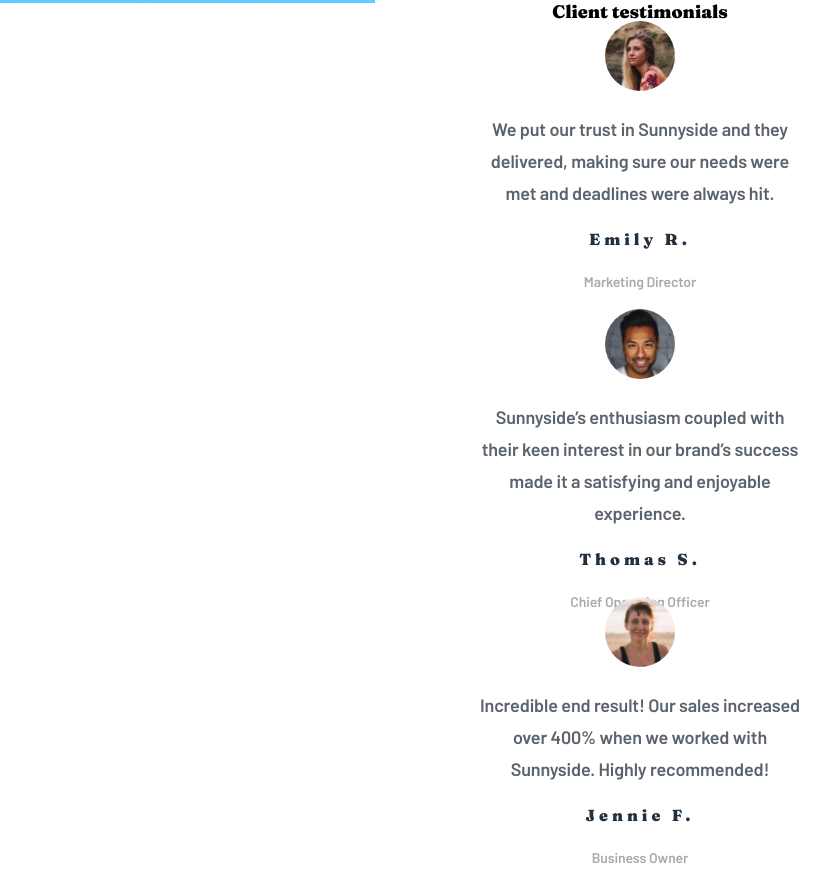
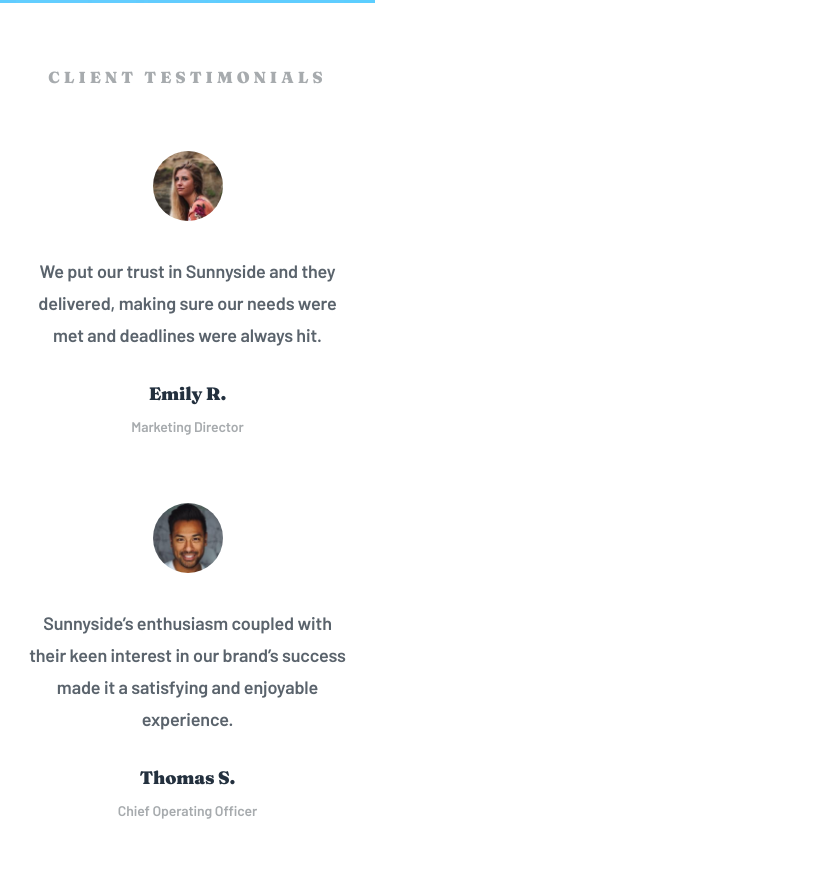
Before and after one commit to BlueDragn/pair-coding-47, a plain HTML site: page index.html in a window 1280 px wide. Shown: the part 3089-3962 px from the top of the page, without its empty margins (0-832 px from the left). Drawn offline with Linux system fonts and the light colour scheme.

Commit message:
updated style of  the testimony section

```diff
--- a/index.html
+++ b/index.html
@@ -128,8 +128,11 @@
             <img src="./images/image-emily.jpg">
           </figure>
           <blockquote class="testimony">We put our trust in Sunnyside and they delivered, making sure our needs were met and deadlines were always hit.</blockquote>
-          <figcaption class="client-name">Emily R.</figcaption>
-          <p class="client-position"> Marketing Director</p>
+          <figcaption>
+            <h1 class="client-name">Emily R.</h1>
+            <p class="client-position"> Marketing Director</p>
+          </figcaption>
+          <!-- <p class="client-position"> Marketing Director</p> -->
         </article>
       </div>
    <!------ Thomas S Testimony -------->
@@ -139,8 +142,11 @@
       <img src="./images/image-thomas.jpg">
           </figure>
           <blockquote class="testimony">Sunnyside’s enthusiasm coupled with their keen interest in our brand’s success made it a satisfying and enjoyable experience.</blockquote>
-          <figcaption class="client-name">Thomas S.</figcaption>
-          <p class="client-position">Chief Operating Officer</p>
+          <figcaption>
+            <h1 class="client-name"> Thomas S.</h1>
+            <p class="client-position">Chief Operating Officer</p>
+          </figcaption>
+
         </article>
       </div>
 
@@ -152,8 +158,11 @@
             <img src="./images/image-jennie.jpg">
           </figure>
           <blockquote class="testimony">Incredible end result! Our sales increased over 400% when we worked with Sunnyside. Highly recommended!</blockquote>
-          <figcaption class="client-name">Jennie F.</figcaption>
-          <p class="client-position">Business Owner</p>
+          <figcaption>
+            <h1 class="client-name">Jennie F.</h1>
+            <p class="client-position">Business Owner</p>
+          </figcaption>
+
         </article>
       </div>
 
--- a/styles/style.css
+++ b/styles/style.css
@@ -344,25 +344,41 @@ body {
 
 /** Client Testimony  Section Begins **/
 .testimonies-container {
-    display: flex;
+    width: 327px;
+    height: 1108px;
+margin-top: 64px;
+margin-left: 24px;
+    /* display: flex;
     flex-direction: column;
     justify-content: center;
     align-content: center;
-    align-items: center;
+    align-items: center; */
+}
+.testimonies-container > h1 {
+font-size: 16px;
+line-height: 20px;
+text-align: center;
+letter-spacing: 4px;
+text-transform: uppercase;
+color:var(--Grayish);
+
+margin-bottom: 64px;
 }
 
 .client {
     width: 327px;
-    height: 288px;
+    /* height: 288px; */
 }
 
 .client-info {
     display: flex;
     flex-direction: column;
-    gap: 20px;
+    gap: 32px;
     justify-content: center;
     align-items: center;
     text-align: center;
+
+    padding-bottom:  64px;
 
 }
 
@@ -384,19 +400,20 @@ body {
     letter-spacing: -0.128571px;
     color: var(--Very_dark_grayish);
 
+
+
 }
 
 .client-name {
     /** Fonts style  **/
-    font-family: 'Fraunces';
-    font-style: normal;
-    font-weight: 900;
-    font-size: 16px;
-    line-height: 20px;
+    font-size: 18px;
+    line-height: 22px;
     text-align: center;
-    letter-spacing: 4px;
+    letter-spacing: -0.128571px;
+
     color: var(--Very_dark_desaturated);
 
+margin-bottom: 9px;
 }
 
 .client-position {
```
